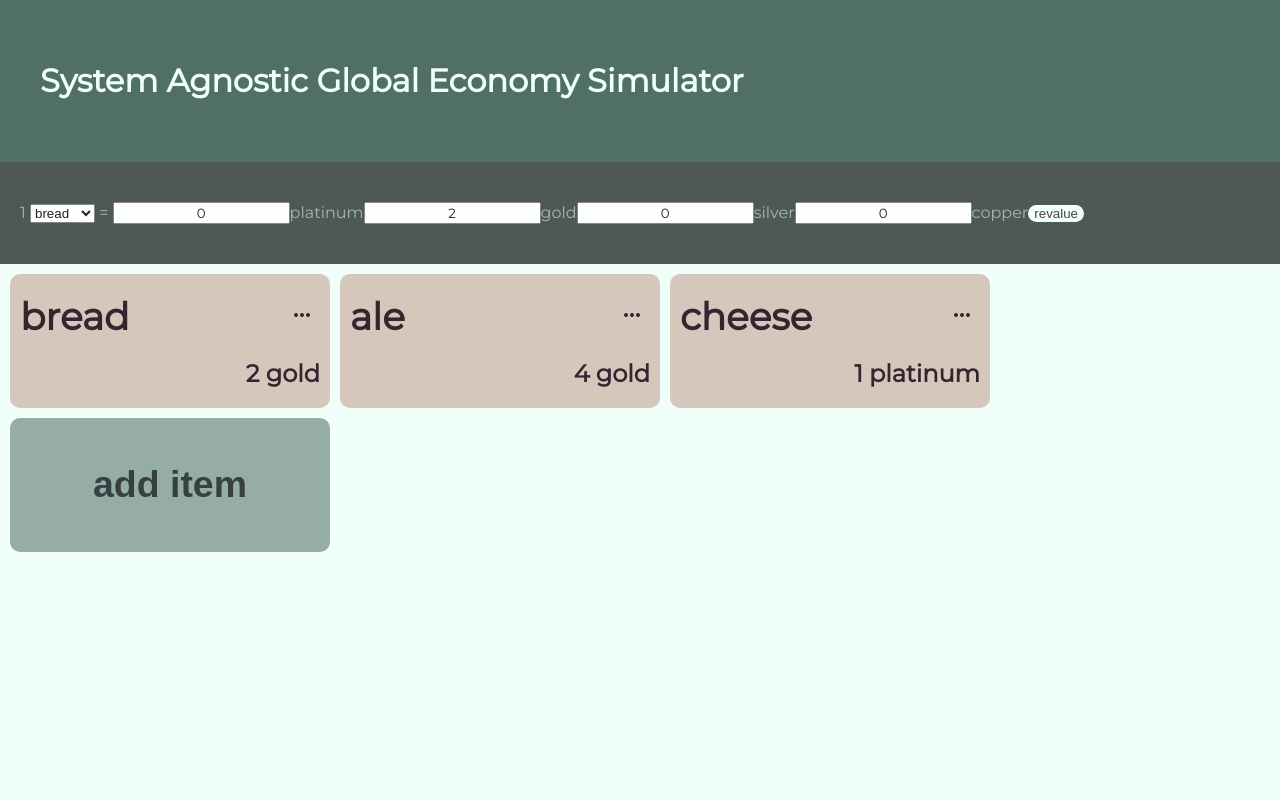
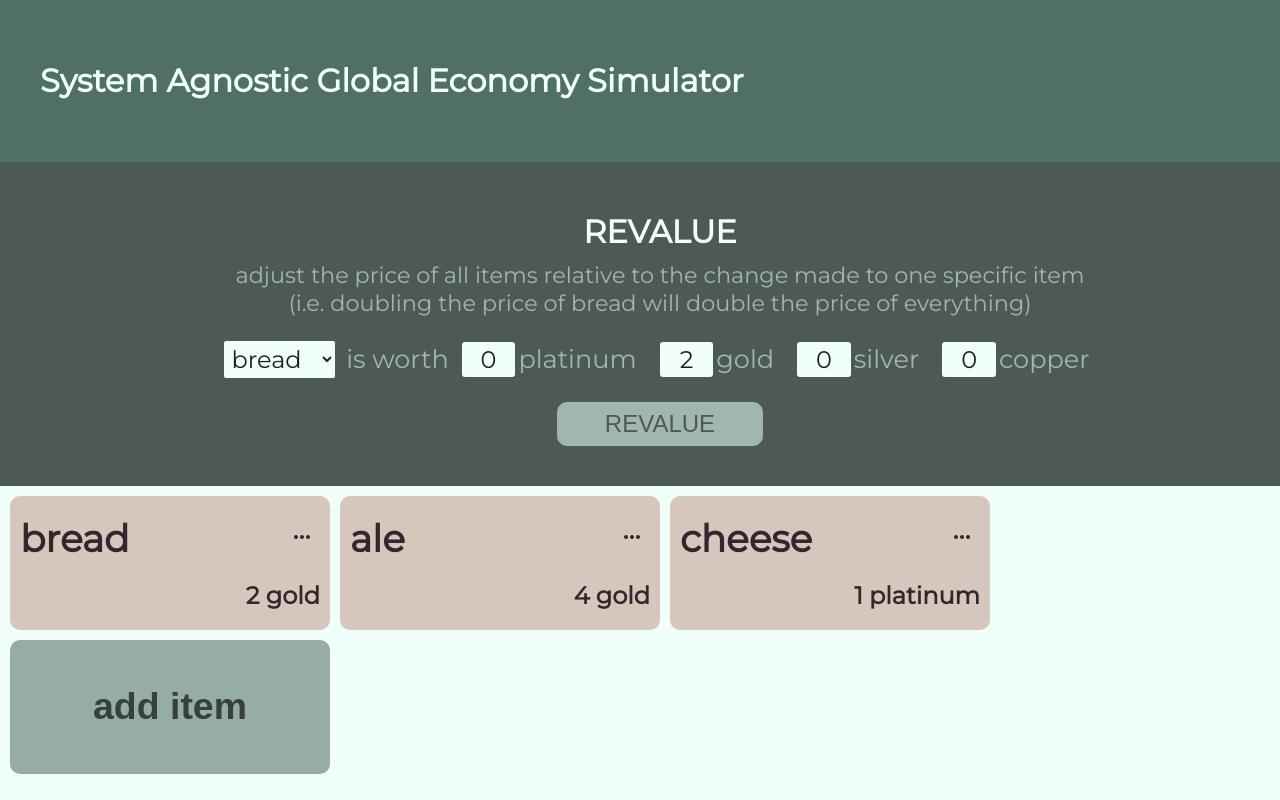
Before and after one commit to conesk21/sages, a React (Create React App) app: page / in a window 1280 px wide. Shown: the top 800 px of the page. Built offline with nearby package versions, Linux system fonts and the light colour scheme.

Commit message:
add explanatory text to revalue component and style it within global section

```diff
--- a/src/index.css
+++ b/src/index.css
@@ -23,7 +23,10 @@ header{
     padding: 40px;
     opacity: 87%;
 }
-
+input{
+    border: 0;
+    font-family: 'Montserrat', Arial, sans-serif;
+}
 input:focus{
     outline: 0;
 }
@@ -41,7 +44,84 @@ input::-webkit-inner-spin-button {
 }
 
 
+.globals{
+    margin: 0;
+    width: 100%;
+    background-color: var(--dark-green);
+    padding: 40px 20px ;
+    color: var(--light-green);
+    opacity: 87%;
+    font-size: 1.6rem;
+}
 
+.globals select{
+    background-color: var(--white);
+    font-family: 'Montserrat', Arial, sans-serif;
+    font-size: 1.5rem;
+    border: var(--dark-green) 1px solid;
+    outline: 0;
+    padding: 3px;
+    border-radius: 3px;
+    margin: 3px;
+}
+.globals option:checked{
+    color: var(--black)
+}
+option:hover{
+    color: var(--taupe)
+}
+
+
+.globals label{
+    padding: 10px;
+}
+
+.globals input{
+    font-size: 1.5rem;
+    width: 3ch;
+    background-color: var(--white);
+    border-radius: 3px;
+    margin: 3px;
+    padding: 3px;
+}
+.globals {
+    text-align: center;
+
+}
+
+.globals button{
+    font-size: 1.5rem;
+    padding: .5rem 3rem;
+    background-color: var(--light-green);
+    color: var(--dark-green);
+    display: block;
+    margin: 20px auto 0px;
+}
+
+.globals h4{
+    color: var(--white);
+    font-size: 2rem;
+}
+
+
+
+.globals button:hover{
+    background-color: var(--black);
+    color: var(--white);
+    outline: 2px var(--white) solid;
+}
+
+.globals h4{
+    margin: 10px 0px;
+}
+
+.globals p{
+    margin: 0;
+    font-size: 1.4rem;
+}
+.globals p:last-of-type{
+    margin-bottom: 20px;
+}
 .card-holder{
     display: flex;
     align-items: flex-start;
@@ -207,12 +287,3 @@ button:hover{
     background-color: var(--green);
     color: var(--white)
 }
-
-.globals{
-    margin: 0;
-    width: 100%;
-    background-color: var(--dark-green);
-    padding: 40px 20px ;
-    color: var(--light-green);
-    opacity: 87%;
-}
--- a/src/revalue.js
+++ b/src/revalue.js
@@ -48,18 +48,23 @@ class Revalue extends Component{
       var coinInputs = [];
       for (var key in this.state.coins){
           coinInputs.push(<label for={key}>
-              <input onChange={this.onCoinChange}type="number" name={key} value={this.state.coins[key]}></input>
+              <input onChange={this.onCoinChange}type="number" key={key} name={key} value={this.state.coins[key]}></input>
               {key}</label>)
       }
       return(
+        <div>
+          <h4>REVALUE</h4>
+          <p >adjust the price of all items relative to the change made to one specific item</p>
+          <p>(i.e. doubling the price of bread will double the price of everything)</p>
         <form>
-            1 <select onChange={this.onChangeSelect}>
+            <select onChange={this.onChangeSelect}>
             {this.props.items.map((item, i)=>{
               return <option value={item.name} key={i} data={item.getValue()}>{item.name}</option>
             })}
-          </select> = {coinInputs}
-          <button type="submit" onClick={this.onSave}>revalue</button>
+          </select> <span>is worth</span>{coinInputs}
+          <button type="submit" onClick={this.onSave}>REVALUE</button>
         </form>
+        </div>
       )
     }
   }
```
